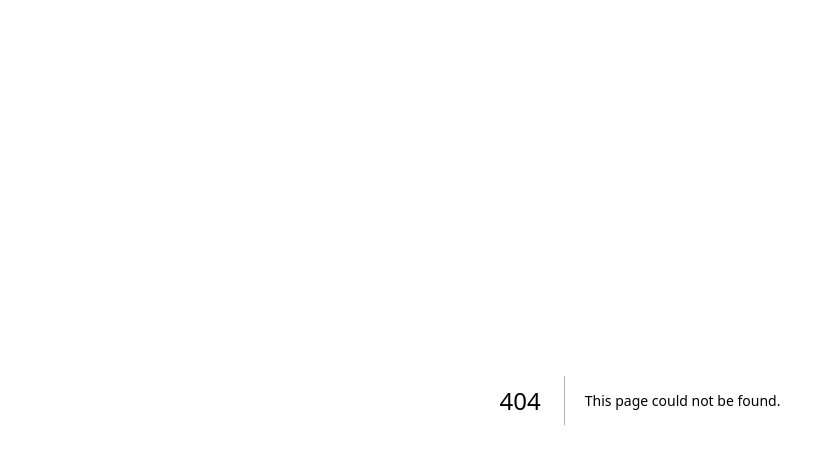
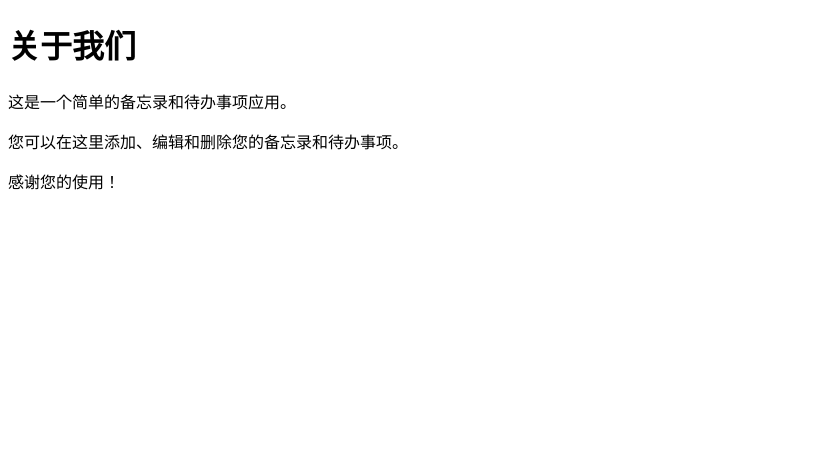
Before and after one commit to CeresY/my-todolist, a Next.js app: page /about in a window 1280 px wide. Before the commit this address had no page. Shown: the top 464 px of the page, without its empty margins (0-835 px from the left). Built offline with nearby package versions, Linux system fonts and the light colour scheme.

Commit message:
docs: 添加关于页面
- 新增 About 组件以介绍应用的功能和使用方法
- 页面内容包括应用概述、功能说明和感谢用户使用的信息

```diff
--- /dev/null
+++ b/src/pages/about/index.tsx
@@ -0,0 +1,11 @@
+"use client"
+export default function About() {
+  return (
+    <div>
+      <h1>关于我们</h1>
+      <p>这是一个简单的备忘录和待办事项应用。</p>
+      <p>您可以在这里添加、编辑和删除您的备忘录和待办事项。</p>
+      <p>感谢您的使用！</p>
+    </div>
+  )
+}
```
